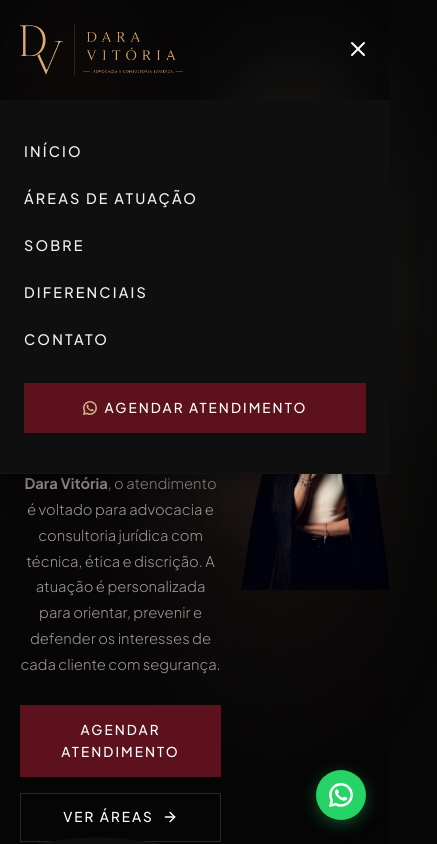
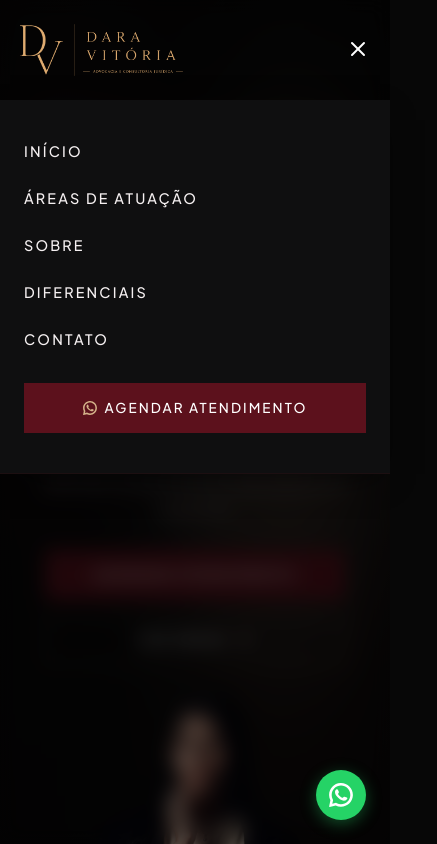
Before and after one commit to domutechbr/daraadv, a React (Vite) app: page / in a window 390 px wide. Both pictures are taken after a click on the button "Toggle menu". Shown: the top 844 px of the page, 437 px wide, since content can reach past the window. Built offline with nearby package versions, Linux system fonts and the light colour scheme.

Commit message:
fix: navbar blur overlay, hero buttons mobile alignment and smooth hash routing

```diff
--- a/src/App.css
+++ b/src/App.css
@@ -116,6 +116,21 @@
   border-bottom: 1px solid var(--border-wine);
   overflow: hidden;
   box-shadow: var(--shadow-premium);
+  z-index: 1001; /* Ensure the drawer sits above the overlay */
+}
+
+/* Mobile Drawer Overlay Backdrop */
+.navbar-mobile-overlay {
+  position: fixed;
+  top: 0;
+  left: 0;
+  width: 100vw;
+  height: 100vh;
+  background: rgba(3, 3, 3, 0.65);
+  backdrop-filter: blur(10px);
+  -webkit-backdrop-filter: blur(10px);
+  z-index: 998;
+  pointer-events: auto;
 }
 
 .mobile-drawer-inner {
@@ -882,6 +897,13 @@
     display: block;
   }
 
+  .hero-section {
+    flex-direction: column;
+    height: auto;
+    min-height: auto;
+    padding-bottom: 0;
+  }
+
   .hero-grid {
     grid-template-columns: 1fr;
     gap: 3.5rem;
--- a/src/App.tsx
+++ b/src/App.tsx
@@ -21,15 +21,47 @@ export default function App() {
   useEffect(() => {
     const handleHashChange = () => {
       const hash = window.location.hash;
+      let targetPage: 'home' | 'sobre' | 'contato' = 'home';
+      let targetAnchor = '';
+
       if (hash === '#/sobre') {
-        setCurrentPage('sobre');
+        targetPage = 'sobre';
       } else if (hash === '#/contato') {
-        setCurrentPage('contato');
+        targetPage = 'contato';
       } else {
-        setCurrentPage('home');
+        targetPage = 'home';
+        if (hash === '#/atuacao') {
+          targetAnchor = 'atuacao';
+        } else if (hash === '#/diferenciais') {
+          targetAnchor = 'diferenciais';
+        } else if (hash === '#/inicio' || hash === '#/') {
+          targetAnchor = 'inicio';
+        }
       }
-      window.scrollTo(0, 0);
+
+      setCurrentPage(targetPage);
+
+      if (targetPage !== 'home') {
+        window.scrollTo(0, 0);
+      } else {
+        if (targetAnchor) {
+          // Deferred execution ensures the homepage elements have rendered in the DOM
+          setTimeout(() => {
+            const element = document.getElementById(targetAnchor);
+            if (element) {
+              element.scrollIntoView({ behavior: 'smooth', block: 'start' });
+            } else {
+              window.scrollTo({ top: 0, behavior: 'smooth' });
+            }
+          }, 120);
+        } else {
+          window.scrollTo({ top: 0, behavior: 'smooth' });
+        }
+      }
     };
+
+    // Run once on load to support initial deep links
+    handleHashChange();
 
     window.addEventListener('hashchange', handleHashChange);
     return () => window.removeEventListener('hashchange', handleHashChange);
--- a/src/components/AboutPage.tsx
+++ b/src/components/AboutPage.tsx
@@ -135,7 +135,7 @@ export default function AboutPage() {
             <span className="commitment-signature">— Dra. Dara Vitória</span>
           </div>
           <div className="commitment-action">
-            <a href="#contato" className="btn-gold">
+            <a href="#/contato" className="btn-gold">
               <span>Agendar Atendimento</span>
             </a>
           </div>
--- a/src/components/Differentials.tsx
+++ b/src/components/Differentials.tsx
@@ -103,7 +103,7 @@ export default function Differentials() {
                   </p>
 
                   <div className="diff-card-footer-cta">
-                    <a href="#contato" className="btn-gold-nav btn-gold">
+                    <a href="#/contato" className="btn-gold-nav btn-gold">
                       <span>Agendar Consulta</span>
                     </a>
                   </div>
--- a/src/components/Footer.tsx
+++ b/src/components/Footer.tsx
@@ -17,9 +17,9 @@ export default function Footer() {
       <div className="container footer-inner">
         {/* Column 1: Brand Info */}
         <div className="footer-col brand-col">
-          <div className="footer-logo">
+          <a href="#/" className="footer-logo">
             <img src={logoSvg} alt="Dara Vitória" height="48" className="footer-logo-svg" />
-          </div>
+          </a>
           <p className="footer-brand-desc">
             Advocacia e consultoria jurídica com atendimento personalizado, atuação técnica e foco em orientação segura, preventiva e estratégica.
           </p>
@@ -34,11 +34,11 @@ export default function Footer() {
         <div className="footer-col">
           <h4 className="footer-heading">Áreas de Atuação</h4>
           <ul className="footer-links-list">
-            <li><a href="#atuacao">Cível</a></li>
-            <li><a href="#atuacao">Empresarial</a></li>
-            <li><a href="#atuacao">Contratual</a></li>
-            <li><a href="#atuacao">Digital</a></li>
-            <li><a href="#atuacao">Trabalhista</a></li>
+            <li><a href="#/atuacao">Cível</a></li>
+            <li><a href="#/atuacao">Empresarial</a></li>
+            <li><a href="#/atuacao">Contratual</a></li>
+            <li><a href="#/atuacao">Digital</a></li>
+            <li><a href="#/atuacao">Trabalhista</a></li>
           </ul>
         </div>
 
@@ -122,9 +122,9 @@ export default function Footer() {
         <div className="copyright-group">
           <span>&copy; {currentYear} Dara Vitória Advocacia. Todos os direitos reservados.</span>
           <div className="bottom-policies">
-            <a href="#privacidade">Políticas de Privacidade</a>
+            <a href="#/privacidade">Políticas de Privacidade</a>
             <span className="dot-sep">•</span>
-            <a href="#termos">Termos de Uso</a>
+            <a href="#/termos">Termos de Uso</a>
           </div>
         </div>
 
--- a/src/components/Hero.tsx
+++ b/src/components/Hero.tsx
@@ -64,10 +64,10 @@ export default function Hero() {
 
             {/* CTA Buttons Container */}
             <motion.div variants={itemVariants} className="hero-actions">
-              <a href="#contato" className="btn-wine font-semibold">
+              <a href="#/contato" className="btn-wine font-semibold">
                 Agendar Atendimento
               </a>
-              <a href="#atuacao" className="btn-outline font-semibold">
+              <a href="#/atuacao" className="btn-outline font-semibold">
                 <span>Ver Áreas</span>
                 <ArrowRight size={16} className="btn-arrow" />
               </a>
--- a/src/components/Navbar.tsx
+++ b/src/components/Navbar.tsx
@@ -22,14 +22,29 @@ export default function Navbar() {
   }, []);
 
   const navLinks = [
-    { name: 'Início', href: '#inicio' },
-    { name: 'Áreas de Atuação', href: '#atuacao' },
+    { name: 'Início', href: '#/' },
+    { name: 'Áreas de Atuação', href: '#/atuacao' },
     { name: 'Sobre', href: '#/sobre' },
-    { name: 'Diferenciais', href: '#diferenciais' },
+    { name: 'Diferenciais', href: '#/diferenciais' },
     { name: 'Contato', href: '#/contato' },
   ];
 
   return (
+    <>
+      {/* Mobile Drawer Overlay Backdrop */}
+      <AnimatePresence>
+        {mobileMenuOpen && (
+          <motion.div
+            initial={{ opacity: 0 }}
+            animate={{ opacity: 1 }}
+            exit={{ opacity: 0 }}
+            transition={{ duration: 0.3 }}
+            className="navbar-mobile-overlay"
+            onClick={() => setMobileMenuOpen(false)}
+          />
+        )}
+      </AnimatePresence>
+
       <motion.nav
         initial={{ y: -50, opacity: 0 }}
         animate={{ y: 0, opacity: 1 }}
@@ -38,7 +53,7 @@ export default function Navbar() {
       >
         <div className="container navbar-inner">
           {/* Logo Monograma & Nome */}
-        <a href="#inicio" className="navbar-logo-wrapper">
+          <a href="#/" className="navbar-logo-wrapper">
             <img src={logoSvg} alt="Dara Vitória" height="52" className="navbar-logo-svg" />
           </a>
 
@@ -120,5 +135,6 @@ export default function Navbar() {
           )}
         </AnimatePresence>
       </motion.nav>
+    </>
   );
 }
--- a/src/components/PracticeAreas.tsx
+++ b/src/components/PracticeAreas.tsx
@@ -305,7 +305,7 @@ export default function PracticeAreas() {
             <p className="banner-desc">Converse com a Dra. Dara Vitória para entender seu caso e receber uma análise inicial com sigilo profissional.</p>
           </div>
           <div className="banner-action">
-            <a href="#contato" className="btn-gold banner-btn">
+            <a href="#/contato" className="btn-gold banner-btn">
               <span>Agendar Atendimento</span>
             </a>
           </div>
@@ -362,7 +362,7 @@ export default function PracticeAreas() {
                 </ul>
 
                 <div className="modal-cta-row">
-                  <a href="#contato" className="btn-gold" onClick={() => setSelectedArea(null)}>
+                  <a href="#/contato" className="btn-gold" onClick={() => setSelectedArea(null)}>
                     <span>Agendar Atendimento</span>
                   </a>
                 </div>
--- a/src/index.css
+++ b/src/index.css
@@ -55,6 +55,8 @@ body {
   min-height: 100vh;
   line-height: 1.6;
   font-weight: 300;
+  overflow-x: hidden;
+  width: 100%;
 }
 
 /* Scrollbar Customizada (Estilo Premium) */
@@ -194,7 +196,7 @@ h1, h2, h3, h4, h5, h6 {
   padding: 0.8rem 2rem;
   background-color: transparent;
   color: var(--text-white);
-  border: 1px solid rgba(255, 255, 255, 0.15);
+  border: 1px solid rgba(197, 168, 128, 0.45);
   font-size: 0.85rem;
   font-weight: 500;
   letter-spacing: 0.15em;
@@ -206,7 +208,8 @@ h1, h2, h3, h4, h5, h6 {
 .btn-outline:hover {
   border-color: var(--accent-gold);
   color: var(--accent-gold);
-  background-color: rgba(197, 168, 128, 0.05);
+  background-color: rgba(197, 168, 128, 0.08);
+  box-shadow: 0 0 15px rgba(197, 168, 128, 0.15);
 }
 
 /* Iluminação e Detalhes de Luz de Fundo (Glows) */
```
Lines whose indentation alone changed are shown as unchanged.
